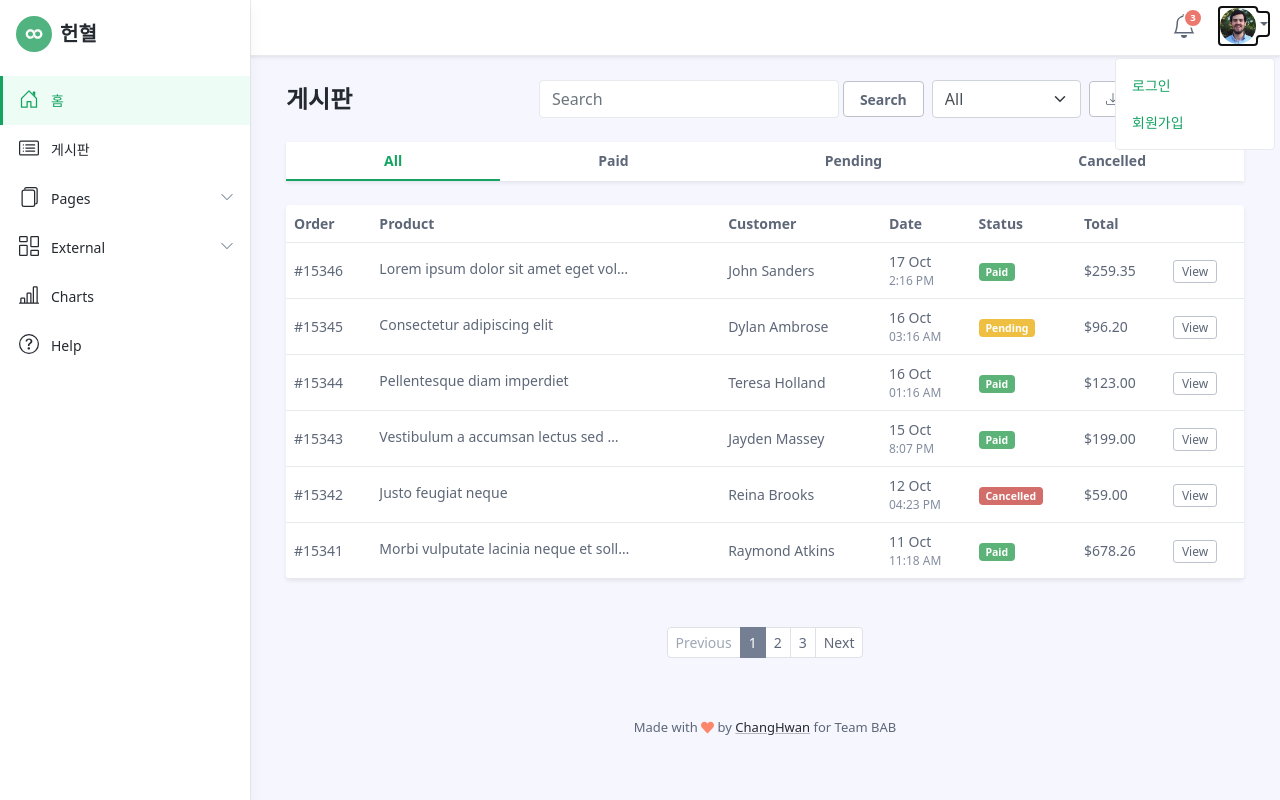
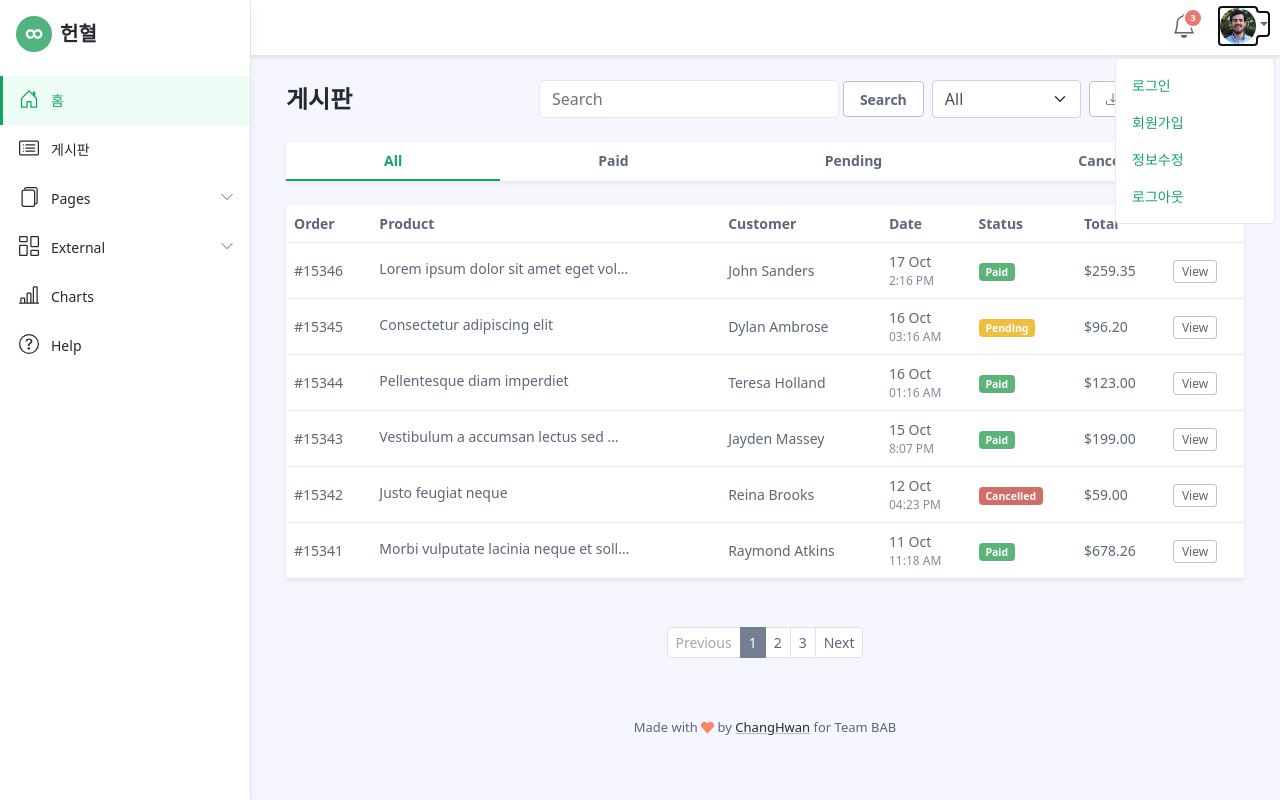
Before and after one commit to dch9610/BAB_Project, a Flask app: page /board_main in a window 1280 px wide, after a click that opens the changed part. Run offline with Flask 2, Linux system fonts and the light colour scheme; some libraries are stand-ins or nearby versions.

Commit message:
정보수정, 로그아웃 추가

```diff
--- a/Web/templates/include/header.html
+++ b/Web/templates/include/header.html
@@ -148,14 +148,27 @@
                             role="button" aria-expanded="false"><img src="assets/images/user.png"
                                 alt="user profile"></a>
                         <ul class="dropdown-menu" aria-labelledby="user-dropdown-toggle">
+                            <!-- 로그인 -->
                             <li class="nav-item">
                                 <a href="user_login" class="nav-link">로그인</a>
                             </li>
+                            <!-- 회원가입 -->
                             <li class="nav-item">
                                 <a href="user_join" class="nav-link">회원가입</a>
                             </li>
+
+                            <!-- 정보수정 -->
+                            <li class="nav-item">
+                                <a href="user_modify" class="nav-link">정보수정</a>
+                            </li>
+
+                            <!-- 로그아웃 -->
+                            <li class="nav-item">
+                                <a href="user_logout" class="nav-link">로그아웃</a>
+                            </li>
                         </ul>
                     </div>
+
                     <!--//app-user-dropdown-->
                 </div>
                 <!--//app-utilities-->
```
